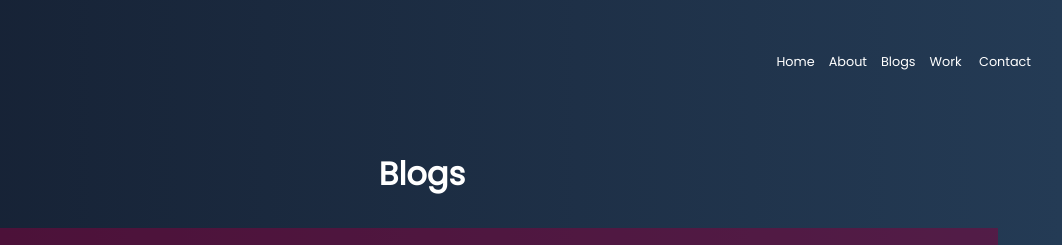
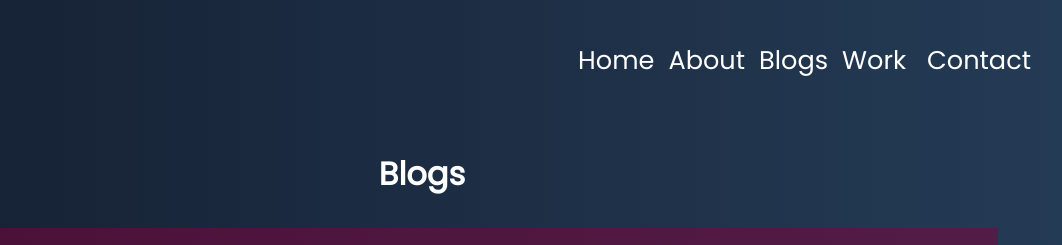
Before and after one commit to sarahmajeed/portfolio, a Gatsby site: page /blog in a window 1280 px wide. Shown: the top 245 px of the page, 218-1280 px from the left. Built offline with nearby package versions, Linux system fonts and the light colour scheme; Gatsby itself is replaced by a stand-in of ours.

```diff
--- a/package.json
+++ b/package.json
@@ -30,7 +30,6 @@
     "react-dom": "^16.12.0",
     "react-helmet": "^6.1.0",
     "react-icons": "^3.11.0",
-
     "react-responsive-animate-navbar": "^1.1.8",
     "react-reveal": "^1.2.2"
   },
--- a/src/components/Header.scss
+++ b/src/components/Header.scss
@@ -1,7 +1,6 @@
 .nav {
   display: flex;
   flex-direction: column;
-  font-size: 1rem;
 
   .links {
     display: flex;
@@ -16,7 +15,7 @@
   .home,
   .about {
     text-decoration: none;
-    font-size: 0.8rem;
+    font-size: 3vw;
     margin: 2px;
     padding: 1px;
     &:hover {
@@ -53,6 +52,7 @@
       .blog,
       .home {
         text-decoration: none;
+        font-size: 2vw;
         color: white;
 
         margin-right: 10px;
```
Also changed, not shown: 1 other file.
